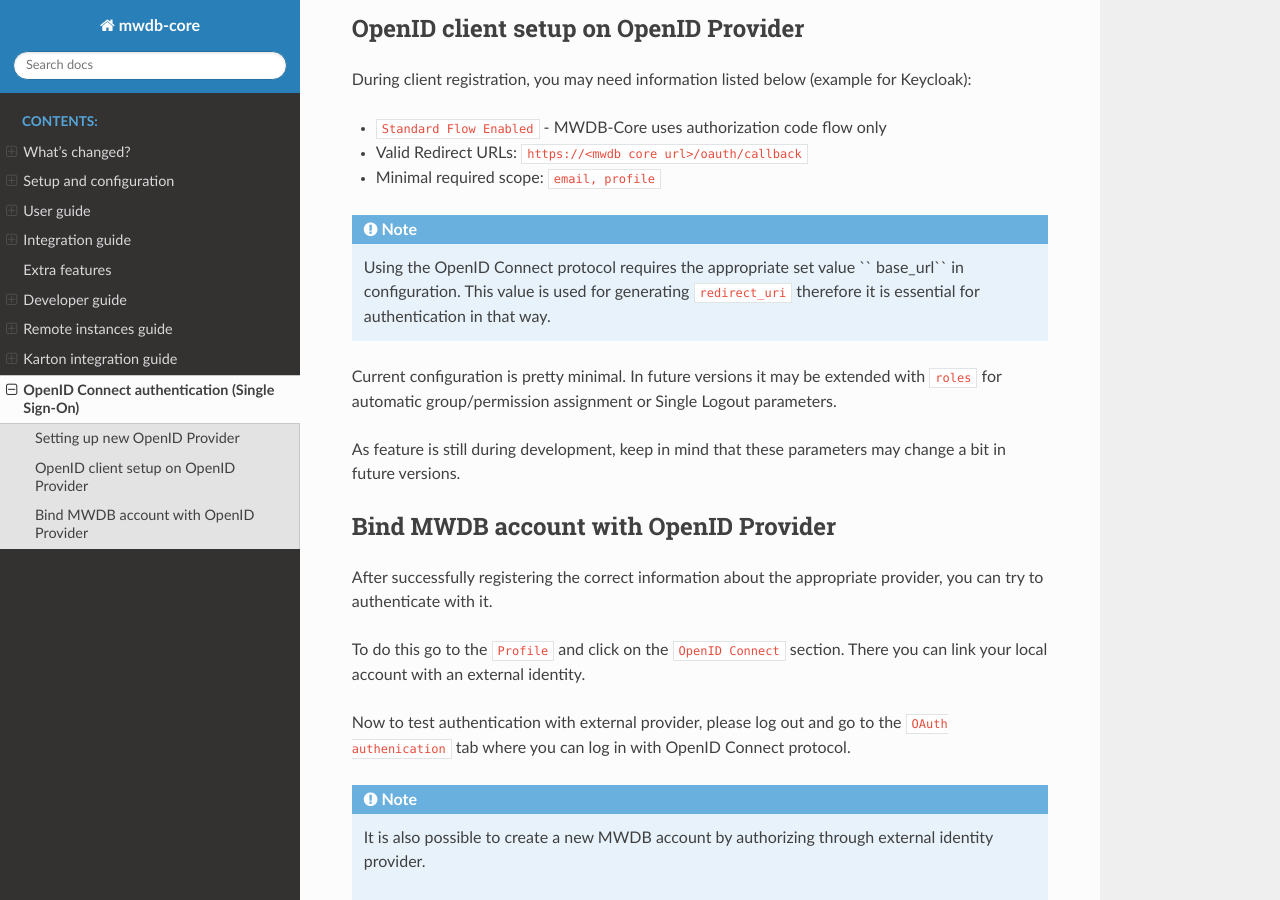
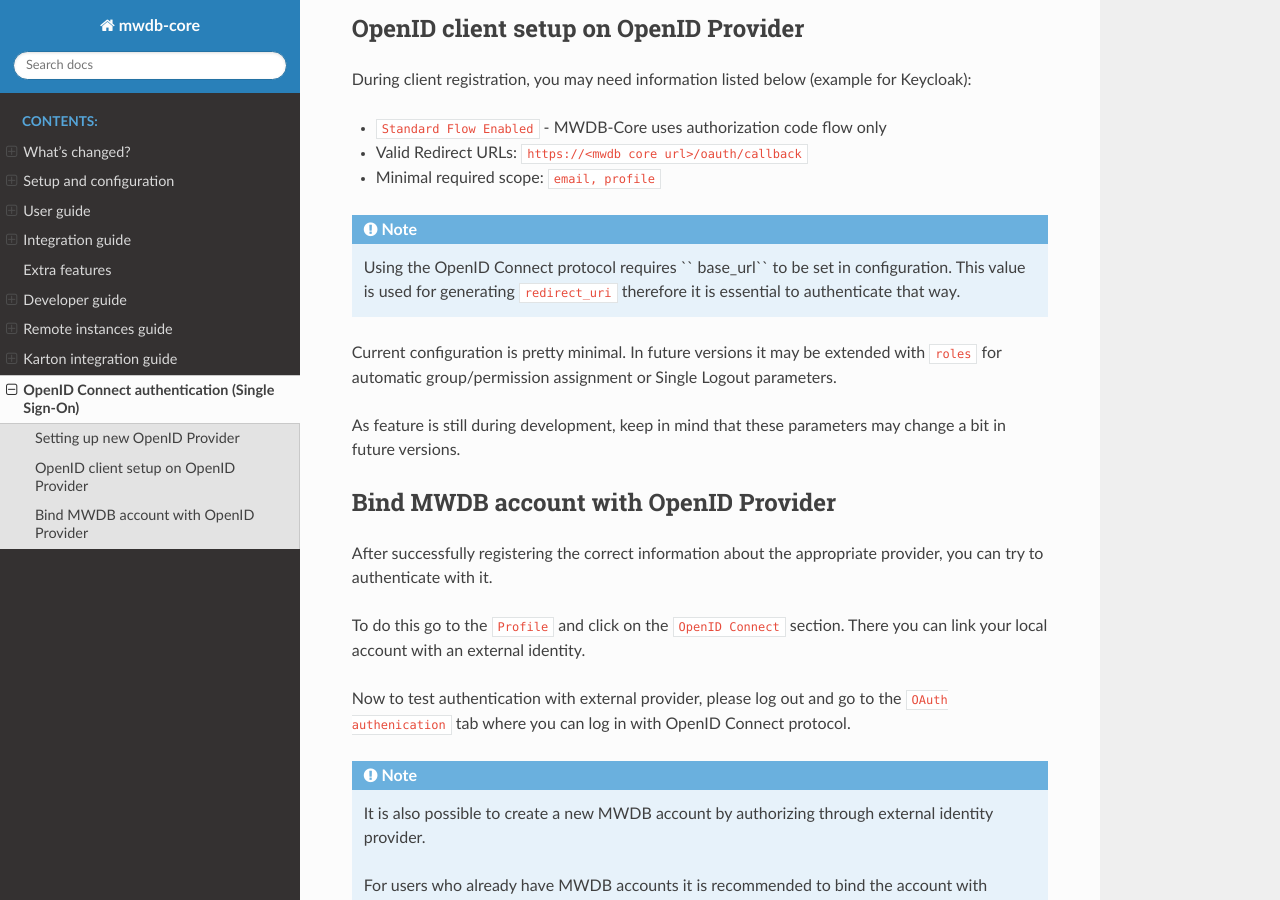
Before and after one commit to CERT-Polska/mwdb-core, a Sphinx documentation site: the page built from docs/oauth-guide.rst, in a window 1280 px wide and 900 px high, scrolled down 1133 px. Built offline with Sphinx 7.4.7 and the Read the Docs theme 2.0.0, drawn with Linux system fonts in a browser that asks for light colours.

Commit message:
Update docs/oauth-guide.rst

```diff
--- a/docs/oauth-guide.rst
+++ b/docs/oauth-guide.rst
@@ -50,8 +50,8 @@
 
 
 .. note::
-    Using the OpenID Connect protocol requires the appropriate set  value `` base_url`` in configuration.
-    This value is used for generating ``redirect_uri`` therefore it is essential for authentication in that way.
+    Using the OpenID Connect protocol requires `` base_url`` to be set in configuration.
+    This value is used for generating ``redirect_uri`` therefore it is essential to authenticate that way.
 
 Current configuration is pretty minimal. In future versions it may be extended with ``roles`` for automatic
 group/permission assignment or Single Logout parameters.
```
